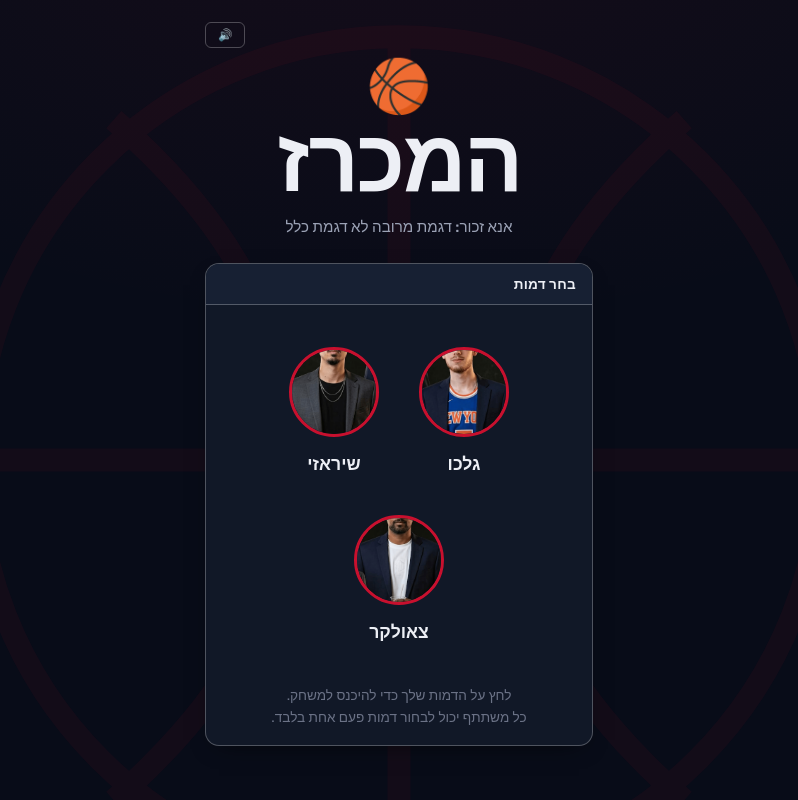
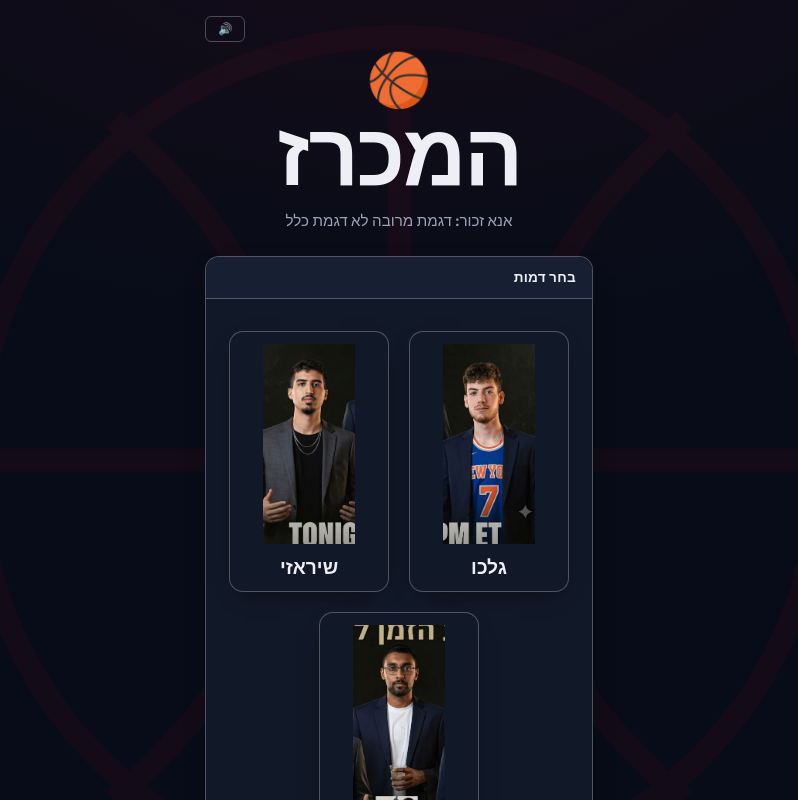
Before and after one commit to NATANEL31/nba-auction-game, a React (Vite) app in the folder client/: page / in a window 1280 px wide. Shown: the top 800 px of the page, without its empty margins (241-1039 px from the left). Built offline with nearby package versions, Linux system fonts and the light colour scheme; no server answers.

Commit message:
Upload game UI and fix routing

```diff
--- a/client/src/screens/LoginScreen.jsx
+++ b/client/src/screens/LoginScreen.jsx
@@ -23,7 +23,7 @@ export default function LoginScreen({
         <p className="brandmark__tagline">אנא זכור: דגמת מרובה לא דגמת כלל</p>
       </div>
 
-      <div className="panel">
+      <div className="panel" style={{ maxWidth: '800px', margin: '0 auto' }}>
         <header className="panel__head">
           <h2 className="panel__title">בחר דמות</h2>
         </header>
@@ -34,32 +34,47 @@ export default function LoginScreen({
             </p>
           )}
 
+          {/* תצוגת הבלוקים (קלפים) */}
           <div style={{ display: 'flex', gap: '20px', justifyContent: 'center', flexWrap: 'wrap', margin: '1rem 0' }}>
             {AVATARS.map((avatar) => (
               <div
                 key={avatar.id}
-                style={{ cursor: 'pointer', textAlign: 'center', transition: 'transform 0.2s', padding: '10px' }}
+                className="panel" // נותן לבלוק את הרקע והמסגרת של האפליקציה
+                style={{
+                  cursor: 'pointer',
+                  textAlign: 'center',
+                  transition: 'transform 0.2s, box-shadow 0.2s',
+                  padding: '12px',
+                  width: '160px',
+                  display: 'flex',
+                  flexDirection: 'column'
+                }}
                 onClick={() => onJoin(avatar.name)}
-                onMouseOver={(e) => e.currentTarget.style.transform = 'scale(1.1)'}
-                onMouseOut={(e) => e.currentTarget.style.transform = 'scale(1)'}
+                onMouseOver={(e) => {
+                  e.currentTarget.style.transform = 'translateY(-8px)';
+                  e.currentTarget.style.boxShadow = '0 10px 20px rgba(0,0,0,0.2)';
+                }}
+                onMouseOut={(e) => {
+                  e.currentTarget.style.transform = 'translateY(0)';
+                  e.currentTarget.style.boxShadow = '';
+                }}
               >
                 <img
                   src={avatar.img}
                   alt={avatar.name}
                   style={{
-                    width: '90px',
-                    height: '90px',
-                    objectFit: 'cover',
-                    borderRadius: '50%',
-                    border: '3px solid var(--accent)',
-                    backgroundColor: 'var(--surface-hover)'
+                    width: '100%',
+                    height: '200px', // גובה המלבן
+                    objectFit: 'contain', // מבטיח שכל התמונה תיכנס ללא חיתוך
+                    borderRadius: '8px',
+                    backgroundColor: 'var(--surface-hover)', // רקע עדין למקרה שהתמונה קטנה מדי
+                    marginBottom: '12px'
                   }}
                   onError={(e) => {
-                    // יוצר תמונת גיבוי עם השם במקרה שהקובץ עדיין לא נמצא בתיקיית images
-                    e.target.src = `https://ui-avatars.com/api/?name=${avatar.name}&background=random&color=fff&size=90`;
+                    e.target.src = `https://ui-avatars.com/api/?name=${avatar.name}&background=random&color=fff&size=200`;
                   }}
                 />
-                <h3 style={{ margin: '10px 0 0 0', fontSize: '1.1rem' }}>{avatar.name}</h3>
+                <h3 style={{ margin: '0', fontSize: '1.2rem', color: 'var(--text)' }}>{avatar.name}</h3>
               </div>
             ))}
           </div>
```
